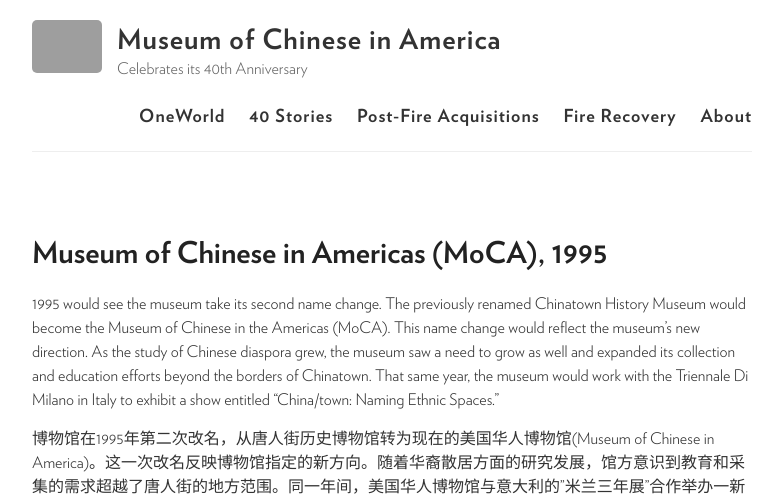
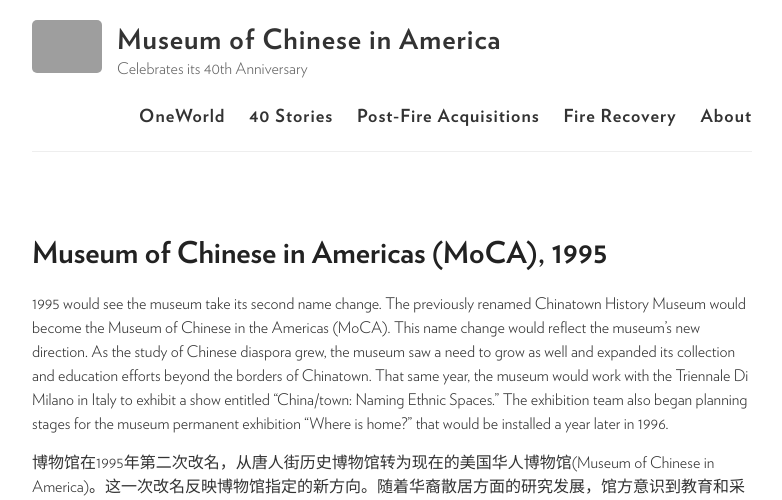
Before and after one commit to moca40/moca40.github.io, a Jekyll site: the page built from _stories/1995-01-01-change-name.md, in a window 1280 px wide, cut to the strip 0-500 px from the top of the page. Shown: the whole strip, without its empty margins (248-1030 px from the left). Built offline with Jekyll 4.4.1, drawn with Linux system fonts in a browser that asks for light colours; grey boxes are pictures that could not be loaded.

Commit message:
Update 1995-01-01-change-name.md

```diff
--- a/_stories/1995-01-01-change-name.md
+++ b/_stories/1995-01-01-change-name.md
@@ -24,7 +24,7 @@
     img: https://user-images.githubusercontent.com/47676628/88349897-60352f80-cd1f-11ea-8f7e-66a184c09895.jpg
 ---
 
-1995 would see the museum take its second name change.  The previously renamed Chinatown History Museum would become the Museum of Chinese in the Americas (MoCA).  This name change would reflect the museum’s new direction.  As the study of Chinese diaspora grew, the museum saw a need to grow as well and expanded its collection and education efforts beyond the borders of Chinatown. That same year, the museum would work with the Triennale Di Milano in Italy to exhibit a show entitled “China/town: Naming Ethnic Spaces.”
+1995 would see the museum take its second name change.  The previously renamed Chinatown History Museum would become the Museum of Chinese in the Americas (MoCA).  This name change would reflect the museum’s new direction.  As the study of Chinese diaspora grew, the museum saw a need to grow as well and expanded its collection and education efforts beyond the borders of Chinatown. That same year, the museum would work with the Triennale Di Milano in Italy to exhibit a show entitled “China/town: Naming Ethnic Spaces.”  The exhibition team also began planning stages for the museum permanent exhibition “Where is home?” that would be installed a year later in 1996.
 
 博物馆在1995年第二次改名，从唐人街历史博物馆转为现在的美国华人博物馆(Museum of Chinese in America)。这一次改名反映博物馆指定的新方向。随着华裔散居方面的研究发展，馆方意识到教育和采集的需求超越了唐人街的地方范围。同一年间，美国华人博物馆与意大利的”米兰三年展"合作举办一新展览，名为“唐人街: 指名民族空间.”
 
```
